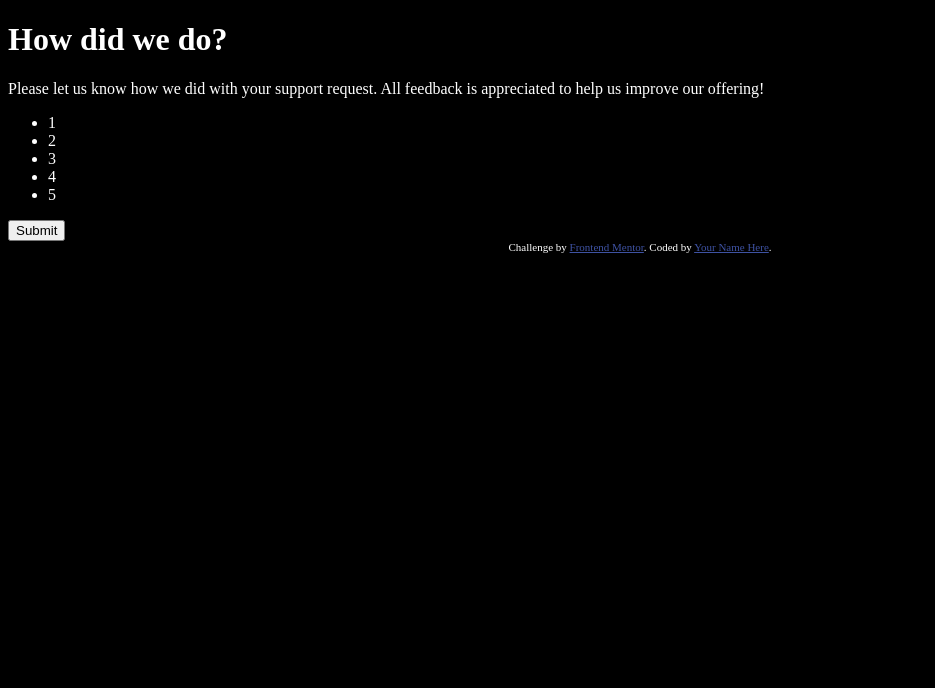
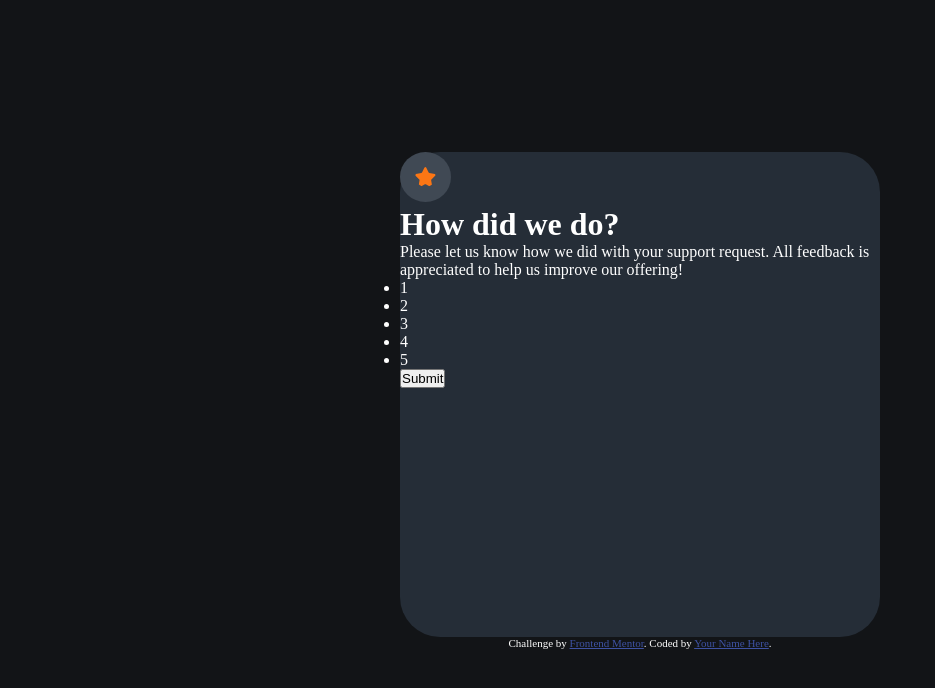
Before and after one commit to femas1/interactive-rating-component, a plain HTML site: page index.html in a window 1280 px wide. Shown: the whole page, without its empty margins (0-935 px from the left). Drawn offline with Linux system fonts and the light colour scheme.

Commit message:
added basic resetting and star styling

```diff
--- a/index.html
+++ b/index.html
@@ -19,7 +19,7 @@
   <!-- Rating state start -->
 
   <div class="container">
-    <div class="container__star"></div>
+    <img src="images/icon-star.svg" class="container__star"></img>
     <div class="container__text">
       <h1 class="container__text__heading">How did we do?</h1>
       <p class="container__text__paragraph">Please let us know how we did with your support request. All feedback is appreciated
--- a/styles.css
+++ b/styles.css
@@ -1,6 +1,38 @@
+* {
+    margin: 0;
+    padding: 0;
+    box-sizing: border-box;
+}
+
+html {
+    display: flex;
+    justify-content: center;
+}
+
 body {
-    background-color: #000;
+    background-color: hsl(216, 12%, 8%);
     color: #fff;
+
+    max-width: 1440px;
+    height: 100vh;
+    display: flex;
+    flex-direction: column;
+    justify-content: center;
+    align-items: center;
+}
+
+.container {
+    background-color: hsl(213, 19%, 18%);
+    height: 485px;
+    width: 480px;
+    border-radius: 40px;
+}
+
+.container__star {
+    padding: 15px;
+    height: 50px;
+    background-color: hsl(212, 13%, 29%);
+    border-radius: 50%;
 }
 
 .hidden {
```
